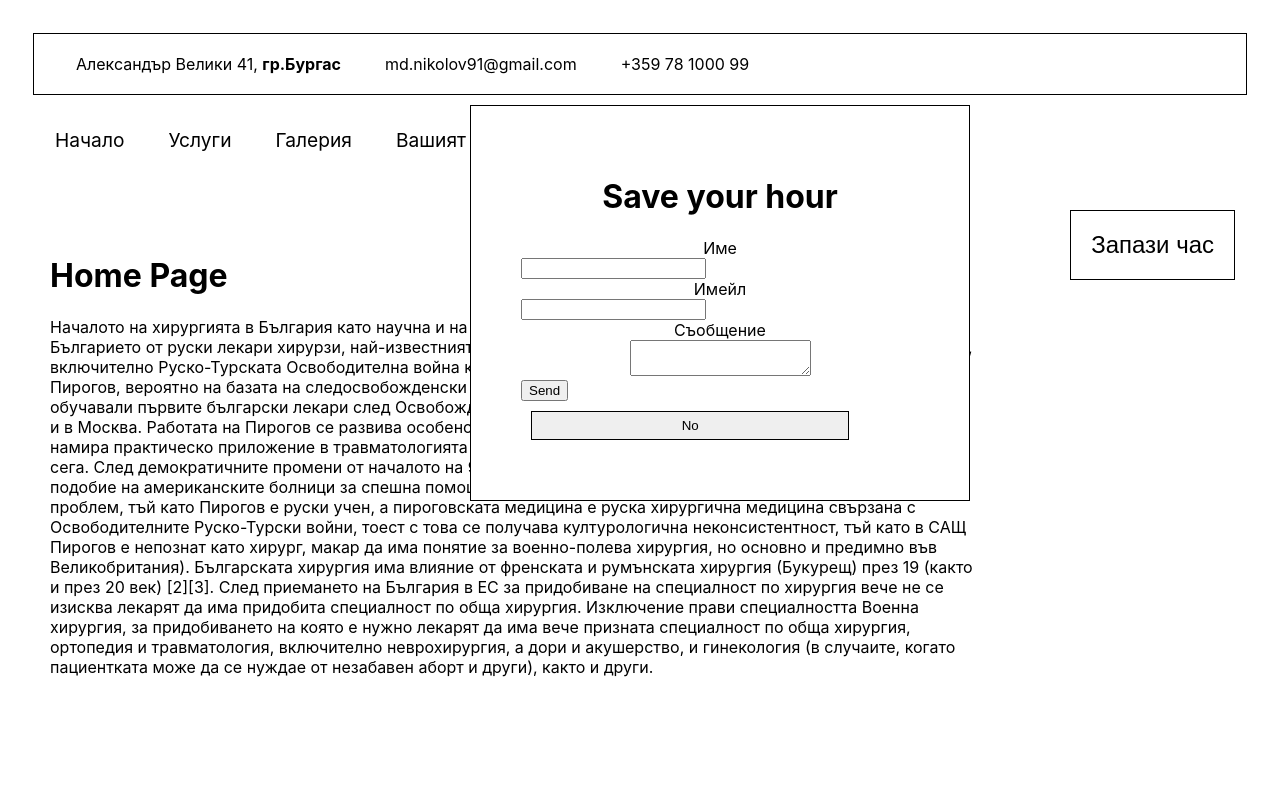
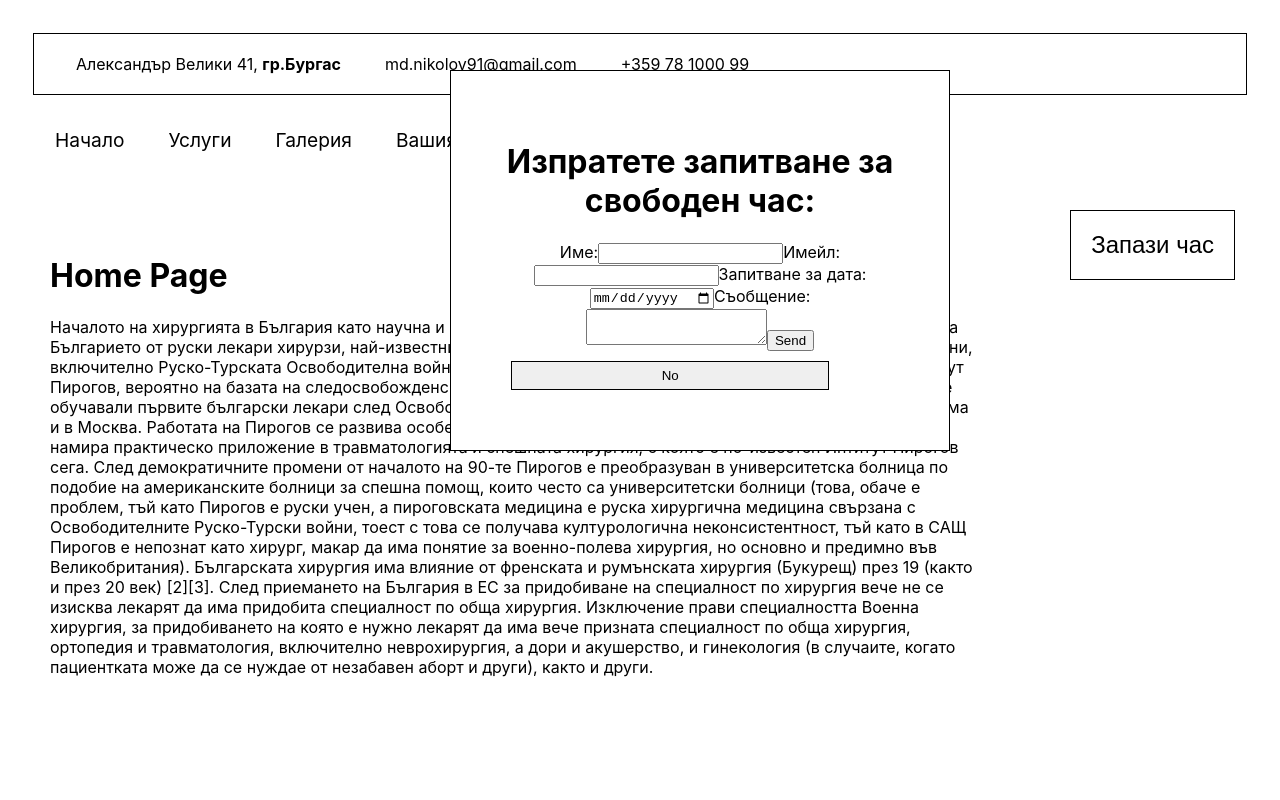
Before and after one commit to stefanovagloriaa/medical-appointment-app, a Next.js app: page / in a window 1280 px wide. Both pictures are taken after a click on the button "Запази час". Shown: the top 800 px of the page. Built offline with nearby package versions, Linux system fonts and the light colour scheme.

Commit message:
css edited

```diff
--- a/components/AppointmentModal.js
+++ b/components/AppointmentModal.js
@@ -42,13 +42,15 @@ const AppointmentModal = () => {
           onSubmit={submitHandler}
           className={classes.appointment}
         >
-          <h1>Save your hour</h1>
-          <label>Име</label>
-          <input type="text" name="firstName" />
-          <label>Имейл</label>
-          <input type="email" name="userEmail" />
-          <label>Съобщение</label>
-          <textarea name="message"></textarea>
+          <h1>Изпратете запитване за свободен час:</h1>
+          <label htmlFor="name">Име:</label>
+          <input id="name" type="text" name="firstName" />
+          <label htmlFor="email">Имейл:</label>
+          <input id="email" type="email" name="userEmail" />
+          <label htmlFor="data">Запитване за дата:</label>
+          <input id="data" type="date" name="data" />
+          <label htmlFor="message">Съобщение:</label>
+          <textarea id="message" name="message"></textarea>
           <input type="submit" value="Send" />
           <button onClick={() => setShowModal(false)}>No</button>
         </form>
--- a/components/AppointmentModal.module.css
+++ b/components/AppointmentModal.module.css
@@ -1,12 +1,12 @@
 .appointment {
     position: fixed;
     width: 500px;
-    top: 135px;
+    top: 100px;
     text-align: center;
     padding: 50px;
     border: 1px solid;
-    margin-left: 470px;
-    margin-right: 470px;
+    margin-left: 450px;
+    margin-right: 450px;
     margin-top: -30px;
     background-color: white;
 }
@@ -38,12 +38,3 @@
 .buttonStyle:hover {
     background-color: whitesmoke;
 }
-
-.appointment label {
-    display: block;
-}
-
-.appointment input {
-    display: block;
-    text-align: center;
-}
```
